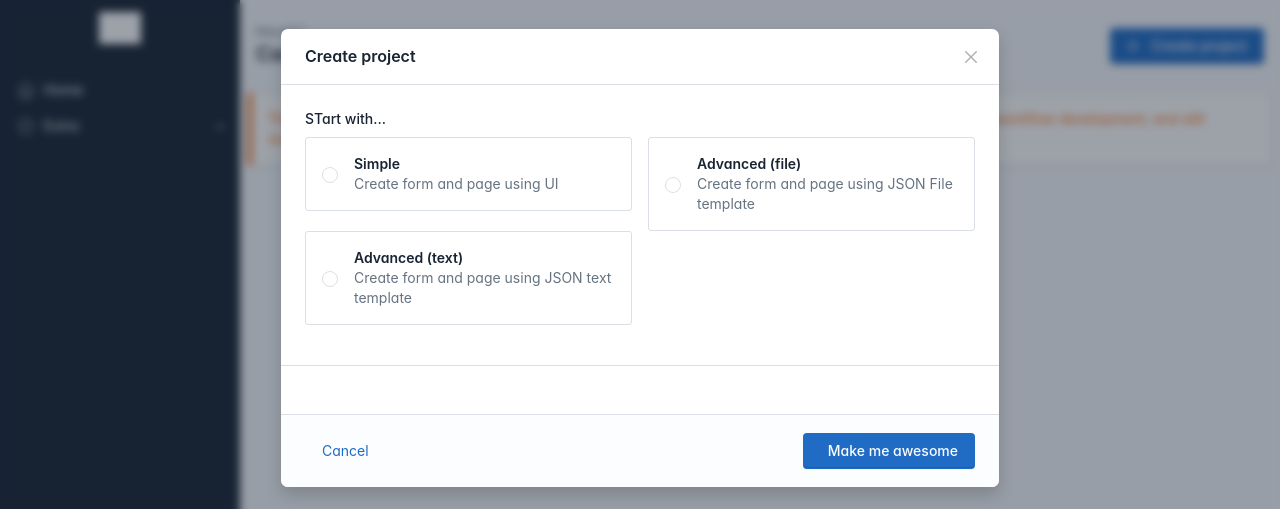
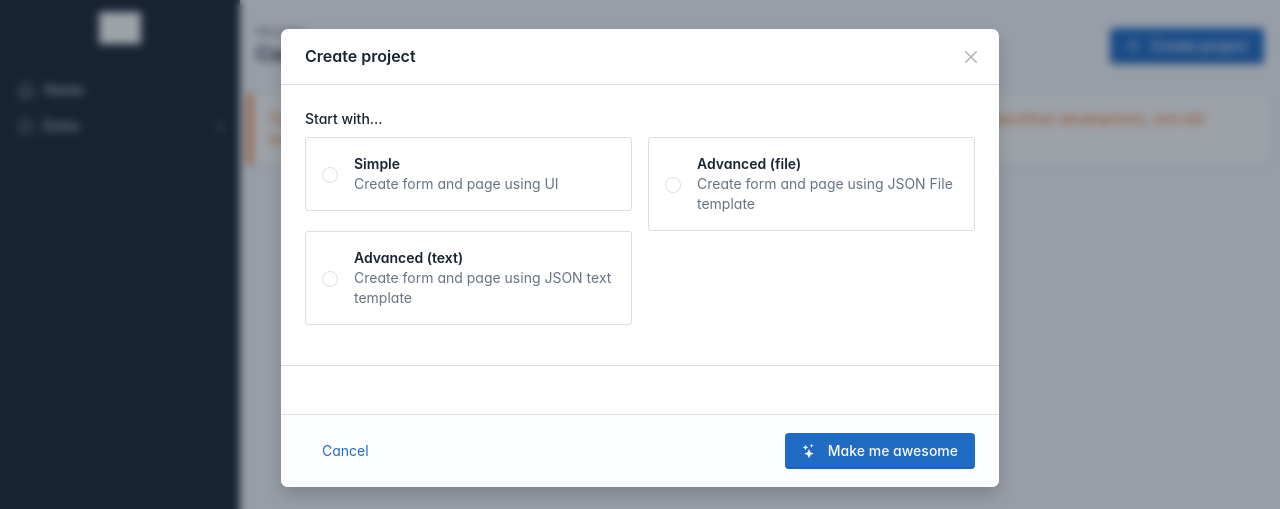
Before and after one commit to dimasnugroho673/crud-generator, a React (Create React App) app: page /project-canvas in a window 1280 px wide. Both pictures are taken after a click on the link "Create project". Shown: the top 509 px of the page. Built offline with nearby package versions, Linux system fonts and the light colour scheme; grey boxes are pictures that could not be loaded; a web font is replaced by a local one.

Commit message:
adding tree preview

```diff
--- a/package.json
+++ b/package.json
@@ -6,6 +6,7 @@
     "@testing-library/jest-dom": "^5.17.0",
     "@testing-library/react": "^13.4.0",
     "@testing-library/user-event": "^13.5.0",
+    "bootstrap": "^5.3.3",
     "react": "^18.3.1",
     "react-dom": "^18.3.1",
     "react-router-dom": "^5.2.0",
--- a/public/index.html
+++ b/public/index.html
@@ -29,6 +29,8 @@
   <link href="./dist/css/tabler-payments.min.css?1684106062" rel="stylesheet" />
   <link href="./dist/css/tabler-vendors.min.css?1684106062" rel="stylesheet" />
   <link href="./dist/css/demo.min.css?1684106062" rel="stylesheet" />
+
+  <link rel="stylesheet" href="https://cdn.jsdelivr.net/npm/bootstrap-icons@1.11.3/font/bootstrap-icons.min.css">
 
   <style>
     @import url('https://rsms.me/inter/inter.css');
--- a/src/views/pages/project-canvas.jsx
+++ b/src/views/pages/project-canvas.jsx
@@ -268,6 +268,23 @@ class ProjectCanvas extends Component {
                         </div>
                     })}
                 </div> */}
+            </div>
+            <div className="card-footer">
+                <div className="card-title">Preview Tree</div>
+                <div>
+                    <ul id="myUL">
+                        {blueprints.map((blp, index) => {
+                            return <li><span class="caret">{`Row ${index + 1}`}</span>
+                                <ul class="nested">
+                                {blp.map(elm => {
+                                    return <li>{elm.attributes.name}</li>
+                                })}
+                                </ul>
+                            </li>
+                        })}
+
+                    </ul>
+                </div>
             </div>
         </div>
     }
@@ -732,7 +749,7 @@ class ProjectCanvas extends Component {
                                 <button type="button" className="btn-close" data-bs-dismiss="modal" aria-label="Close"></button>
                             </div>
                             <div className="modal-body">
-                                <label className="form-label">STart with...</label>
+                                <label className="form-label">Start with...</label>
                                 <div className="form-selectgroup-boxes row mb-3">
                                     <div className="col-lg-6">
                                         <label className="form-selectgroup-item" onClick={(e) => this.setState({ projectCanvas: { ...this.state.projectCanvas, createProjectFrom: 'ui_wizard' } })}>
```
Also changed, not shown: 1 other file (tests, documents, lock files or other folders).
